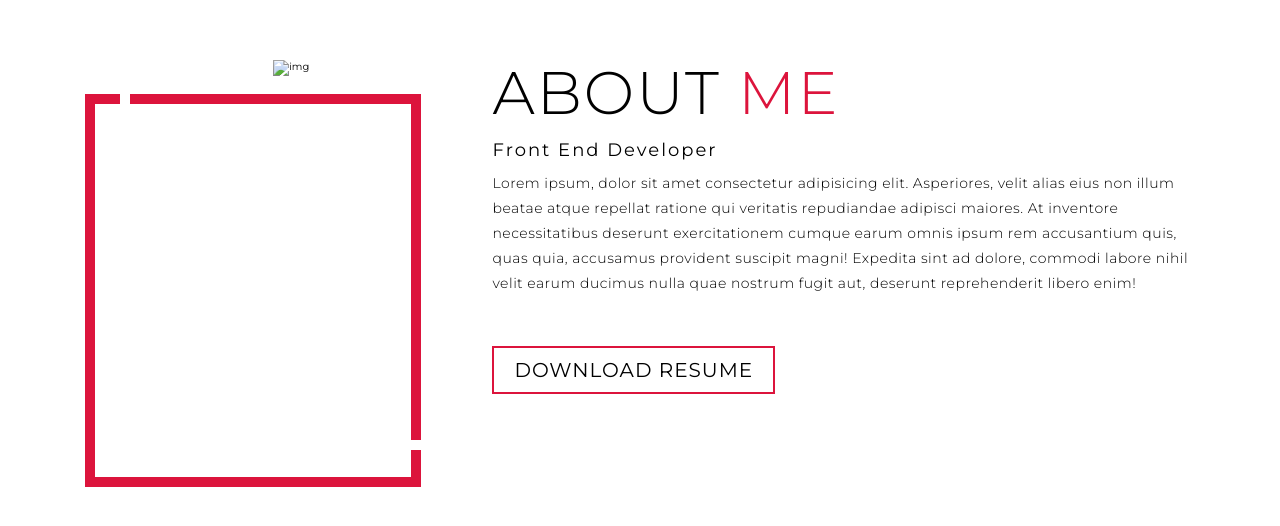
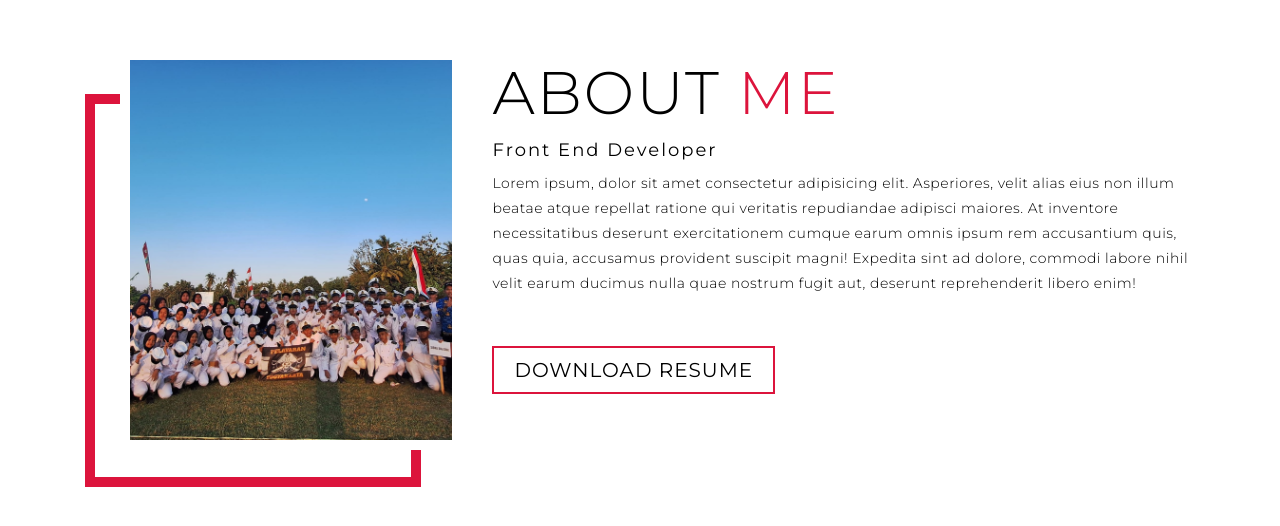
Before and after one commit to faiq116/Website, a plain HTML site: page index.html in a window 1280 px wide. Shown: the part 4093-4619 px from the top of the page. Drawn offline with Linux system fonts and the light colour scheme.

Commit message:
index.html

```diff
--- a/index.html
+++ b/index.html
@@ -165,7 +165,7 @@
     <div class="about container">
       <div class="col-left">
         <div class="about-img">
-          <img src="./img/img-2.png" alt="img">
+          <img src="./img/fotbar.jpg" alt="img">
         </div>
       </div>
       <div class="col-right">
```
